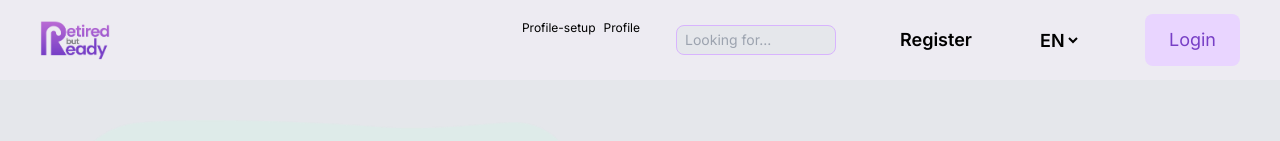
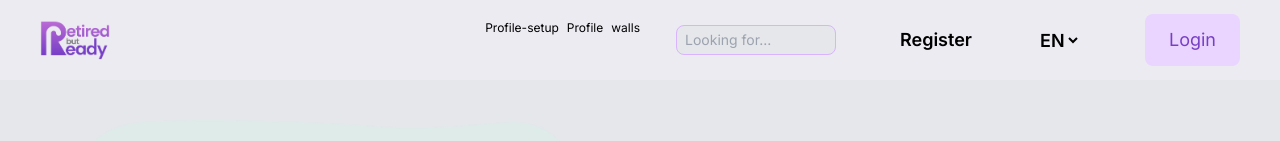
Before and after one commit to morajdhwaj/retired-but-ready, a Next.js app: page /login in a window 1280 px wide. Shown: the top 141 px of the page. Built offline with nearby package versions, Linux system fonts and the light colour scheme.

Commit message:
[Add]  wall route on navbar

```diff
--- a/src/app/components/Navbar.js
+++ b/src/app/components/Navbar.js
@@ -12,6 +12,7 @@ const Navbar = () => {
         <div className="flex gap-2">
           <Link href="/profile-setup">Profile-setup</Link>
           <Link href="/profile-details">Profile</Link>
+          <Link href="/walls-page">walls</Link>
         </div>
       </div>
       <div className="w-1/2 flex items-center justify-end gap-2 md:gap-16">
```
